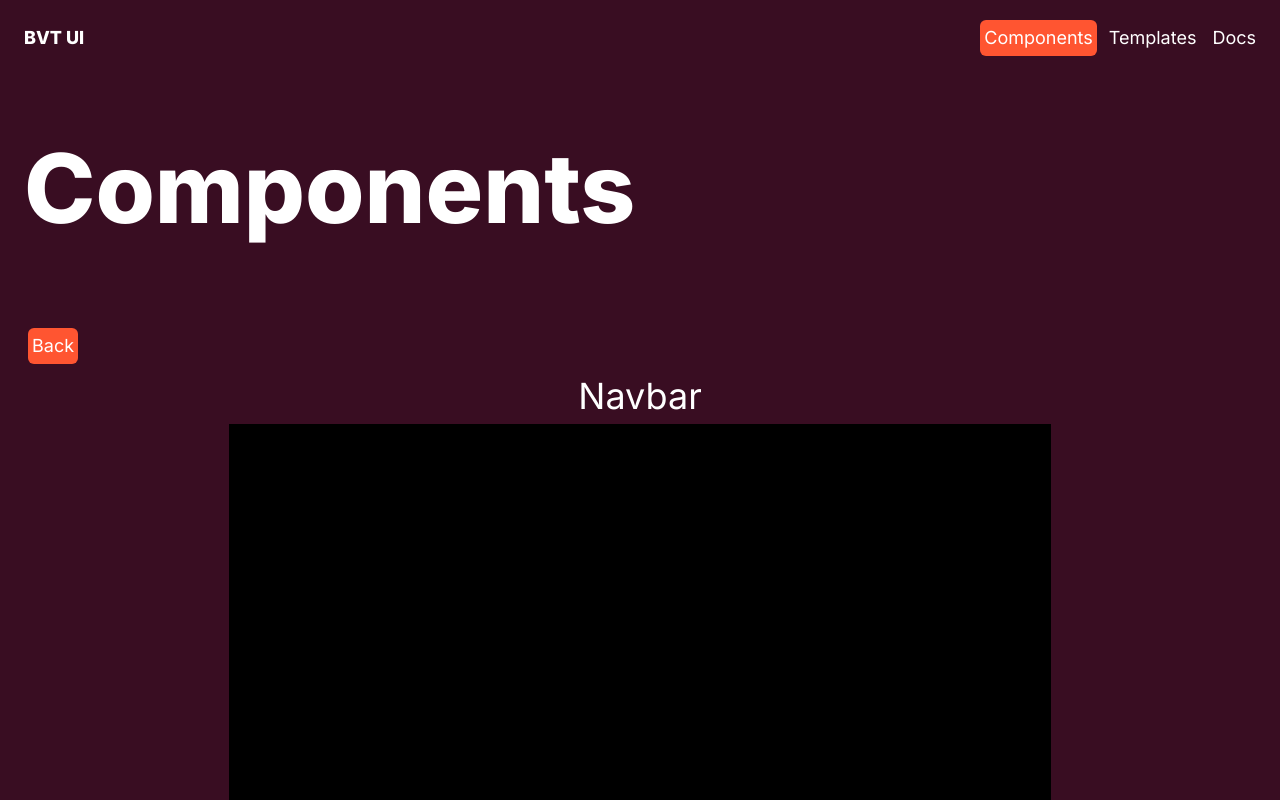
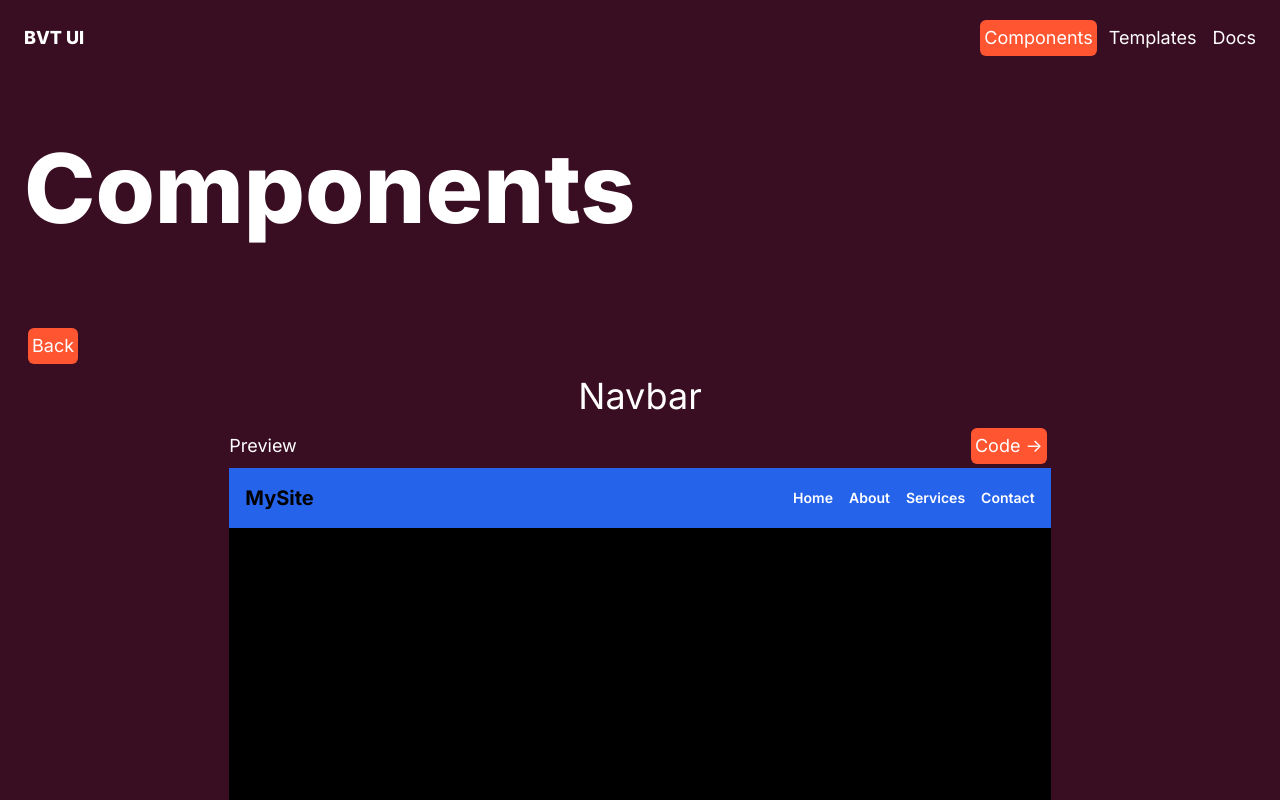
Before and after one commit to Bay-Valley-Tech-Code-Academy/UI-Components-Kit, a Next.js app: page /component in a window 1280 px wide. Both pictures are taken after a click on the element 229 px from the left and 532 px from the top of the page. Shown: the top 800 px of the page. Built offline with nearby package versions, Linux system fonts and the light colour scheme.

Commit message:
feat(navbar subpage): Created the subpage for the navbar which can be used for other types of components as well

```diff
--- /dev/null
+++ b/src/app/components/Navbar/navbarOne.js
@@ -0,0 +1,34 @@
+"use client";
+
+import { Component } from "react";
+
+export default class NavbarOne extends Component {
+  render() {
+    const {
+      logo = "Default Logo",
+      links = ["Home", "About", "Contact"],
+      backgroundColor = "bg-white",
+      textColor = "text-gray-900",
+      hoverColor = "hover:text-indigo-600",
+    } = this.props;
+
+    return (
+      <nav className={`flex justify-between items-center p-4 ${backgroundColor}`}>
+        <div className="text-xl font-bold">
+          {logo}
+        </div>
+        <div className="flex space-x-4">
+          {links.map((link, index) => (
+            <a
+              key={index}
+              href="#"
+              className={`text-sm font-semibold ${textColor} ${hoverColor}`}
+            >
+              {link}
+            </a>
+          ))}
+        </div>
+      </nav>
+    );
+  }
+}
--- /dev/null
+++ b/src/app/components/Navbar/navbarTwo.js
@@ -0,0 +1,34 @@
+"use client";
+
+import { Component } from "react";
+
+export default class NavbarTwo extends Component {
+  render() {
+    const {
+      logo = "Default Logo",
+      links = ["Home", "About", "Contact"],
+      backgroundColor = "bg-gray-800",
+      textColor = "text-white",
+      hoverColor = "hover:text-yellow-300",
+    } = this.props;
+
+    return (
+      <nav className={`flex justify-between items-center p-4 ${backgroundColor} shadow-lg`}>
+        <div className="flex space-x-6">
+          {links.map((link, index) => (
+            <a
+              key={index}
+              href="#"
+              className={`text-lg font-medium ${textColor} ${hoverColor} transition-colors duration-300`}
+            >
+              {link}
+            </a>
+          ))}
+        </div>
+        <div className="text-2xl font-extrabold">
+          {logo}
+        </div>
+      </nav>
+    );
+  }
+}
--- /dev/null
+++ b/src/app/components/Navbar/snippets/navbarOneCode.js
@@ -0,0 +1,50 @@
+const navbarOneCode = `
+    #navbarOne.js
+
+    "use client";
+
+    import { Component } from "react";
+
+    export default class NavbarOne extends Component {
+      render() {
+        const {
+          logo = "Default Logo",
+          links = ["Home", "About", "Contact"],
+          backgroundColor = "bg-white",
+          textColor = "text-gray-900",
+          hoverColor = "hover:text-indigo-600",
+        } = this.props;
+
+        return (
+          <nav className={\`flex justify-between items-center p-4 \${backgroundColor}\`}>
+            <div className="text-xl font-bold">
+              {logo}
+            </div>
+            <div className="flex space-x-4">
+              {links.map((link, index) => (
+                <a
+                  key={index}
+                  href="#"
+                  className={\`text-sm font-semibold \${textColor} \${hoverColor}\`}
+                >
+                  {link}
+                </a>
+              ))}
+            </div>
+          </nav>
+        );
+      }
+    }
+
+    #Call component
+
+    <NavbarOne
+      logo="MySite"
+      links={["Home", "About", "Services", "Contact"]}
+      backgroundColor="bg-blue-600"
+      textColor="text-white"
+      hoverColor="hover:text-gray-300"
+    />
+`;
+
+export default navbarOneCode;
--- /dev/null
+++ b/src/app/components/Navbar/snippets/navbarTwoCode.js
@@ -0,0 +1,50 @@
+const navbarTwoCode = `
+    #navbarTwo.js
+
+    "use client";
+
+    import { Component } from "react";
+
+    export default class NavbarTwo extends Component {
+      render() {
+        const {
+          logo = "Default Logo",
+          links = ["Home", "About", "Contact"],
+          backgroundColor = "bg-gray-800",
+          textColor = "text-white",
+          hoverColor = "hover:text-yellow-300",
+        } = this.props;
+
+        return (
+          <nav className={\`flex justify-between items-center p-4 \${backgroundColor} shadow-lg\`}>
+            <div className="flex space-x-6">
+              {links.map((link, index) => (
+                <a
+                  key={index}
+                  href="#"
+                  className={\`text-lg font-medium \${textColor} \${hoverColor} transition-colors duration-300\`}
+                >
+                  {link}
+                </a>
+              ))}
+            </div>
+            <div className="text-2xl font-extrabold">
+              {logo}
+            </div>
+          </nav>
+        );
+      }
+    }
+
+    #Call component
+
+    <NavbarTwo
+      logo: "YourSite",
+      links: ["Home", "Portfolio", "Contact"]
+      backgroundColor: "bg-gray-800"
+      textColor: "text-white"
+      hoverColor: "hover:text-yellow-300"
+    />
+`;
+
+export default navbarTwoCode;
--- a/src/app/components/navbarList.js
+++ b/src/app/components/navbarList.js
@@ -1,11 +1,77 @@
+import { useState } from "react";
+import NavbarOne from "./Navbar/navbarOne";
+import NavbarTwo from "./Navbar/navbarTwo";
+import navbarOneCode from "./Navbar/snippets/navbarOneCode";
+import navbarTwoCode from "./Navbar/snippets/navbarTwoCode";
+
 export default function NavbarList() {
+  const navbars = [
+    {
+      id: 1,
+      component: NavbarOne,
+      code: navbarOneCode,
+      props: {
+        logo: "MySite",
+        links: ["Home", "About", "Services", "Contact"],
+        backgroundColor: "bg-blue-600",
+        textColor: "text-white",
+        hoverColor: "hover:text-gray-300",
+      },
+    },
+    {
+      id: 2,
+      component: NavbarTwo,
+      code: navbarTwoCode,
+      props: {
+        logo: "YourSite",
+        links: ["Home", "Portfolio", "Contact"],
+        backgroundColor: "bg-gray-800",
+        textColor: "text-white",
+        hoverColor: "hover:text-yellow-300",
+      },
+    },
+  ];
 
-    return (
-        <div className="flex flex-col items-center">
-          <h2 className="text-white text-4xl p-2">Navbar</h2>
-          <div className="w-full md:w-2/3 h-96 bg-black">
+  const [previewStates, setPreviewStates] = useState(navbars.map(() => true));
 
+  const togglePreview = (index) => {
+    setPreviewStates((prevStates) =>
+      prevStates.map((state, i) => (i === index ? !state : state))
+    );
+  };
+
+  return (
+    <div className="flex flex-col items-center">
+      <h2 className="text-white text-4xl p-2">Navbar</h2>
+      {/* multiple copies later on for different styles */}
+      {navbars.map((navbar, index) => {
+        const NavbarComponent = navbar.component;
+
+        return (
+          <div key={navbar.id} className="flex flex-col w-full md:w-2/3 mb-8">
+            <div className="flex justify-between items-center">
+              <h3 className="text-white text-base md:text-lg">{previewStates[index] ? "Preview" : "Code"}</h3>
+              <button
+                className="text-white p-1 text-base md:text-lg bg-[#FF5531] hover:bg-[#CC4426] rounded-md m-1"
+                onClick={() => togglePreview(index)}
+              >
+                {previewStates[index] ? "Code ->" : "Preview ->"}
+              </button>
+            </div>
+            <div
+              className={`w-full h-96 overflow-y-scroll ${previewStates[index] ? "bg-black" : "bg-[#1e293b]"}`}
+            >
+              {previewStates[index] ? (
+                <NavbarComponent {...navbar.props} />
+              ) : (
+                <pre className="text-white p-4">
+                  <code>{navbar.code}</code>
+                </pre>
+              )}
+            </div>
           </div>
-        </div>
-    )
+        );
+      })}
+    </div>
+  );
 }
```
